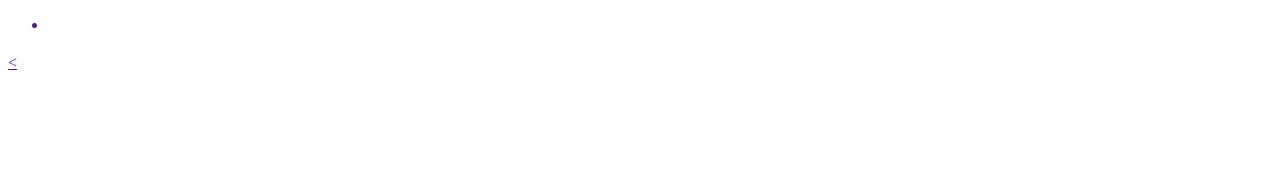
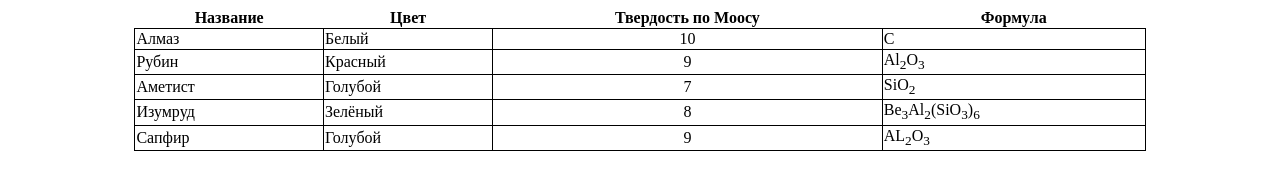
Before and after one commit to Gulkat/TMS-FE24, a plain HTML site: page index.html in a window 1280 px wide. Drawn offline with Linux system fonts and the light colour scheme.

Commit message:
работа с таблицей

```diff
--- /dev/null
+++ b/css/style.css
@@ -0,0 +1,11 @@
+.box {
+   width: 80%;
+   margin:auto;
+   border-collapse: collapse; /*Схлопывает двойную границу между ячейками*/
+}
+td {
+   border: 1px solid #000;
+}
+td:nth-child(3) {
+   text-align: center;
+}
--- a/index.html
+++ b/index.html
@@ -2,30 +2,33 @@
 <html lang="en">
 <head>
    <meta charset="UTF-8">
-   <title>ActivBox</title>
+   <title>Камни</title>
+   <link rel="stylesheet" href="./css/style.css">
 </head>
 <body>
-   <heder>
-      <nav>
-         <a href=""
-         img src="" alt="logo"
-      </a>
-      <ul>
-         <li></li>
-      </ul>
-      </nav>
-   </heder>
+   <heder></heder>
    <main>
-      <section>
-<h1></h1>
-<p></p>
-      </section>
-
-      <
+      <table class="box">
+         <tr>
+            <th>Название</th><th>Цвет</th><th>Твердость по Моосу</th><th>Формула</th>
+         </tr>
+         <tr>
+            <td>Алмаз</td><td>Белый</td><td>10</td><td>С</td>
+         </tr>
+         <tr>
+            <td>Рубин</td><td>Красный</td><td>9</td><td>Al<sub>2</sub>O<sub>3</sub></td>
+         </tr>
+         <tr>
+            <td>Аметист</td><td>Голубой</td><td>7</td><td>SiO<sub>2</sub></td>
+         </tr>
+         <tr>
+            <td>Изумруд</td><td>Зелёный</td><td>8</td><td>Be<sub>3</sub>Al<sub>2</sub>(SiO<sub>3</sub>)<sub>6</sub></td>
+         </tr>
+         <tr>
+            <td>Сапфир</td><td>Голубой</td><td>9</td><td>AL<sub>2</sub>O<sub>3</sub></td>
+         </tr>
+      </table>
    </main>
-
-   <footer>
-
-   </footer>
+   <footer></footer>
 </body>
 </html>
```
